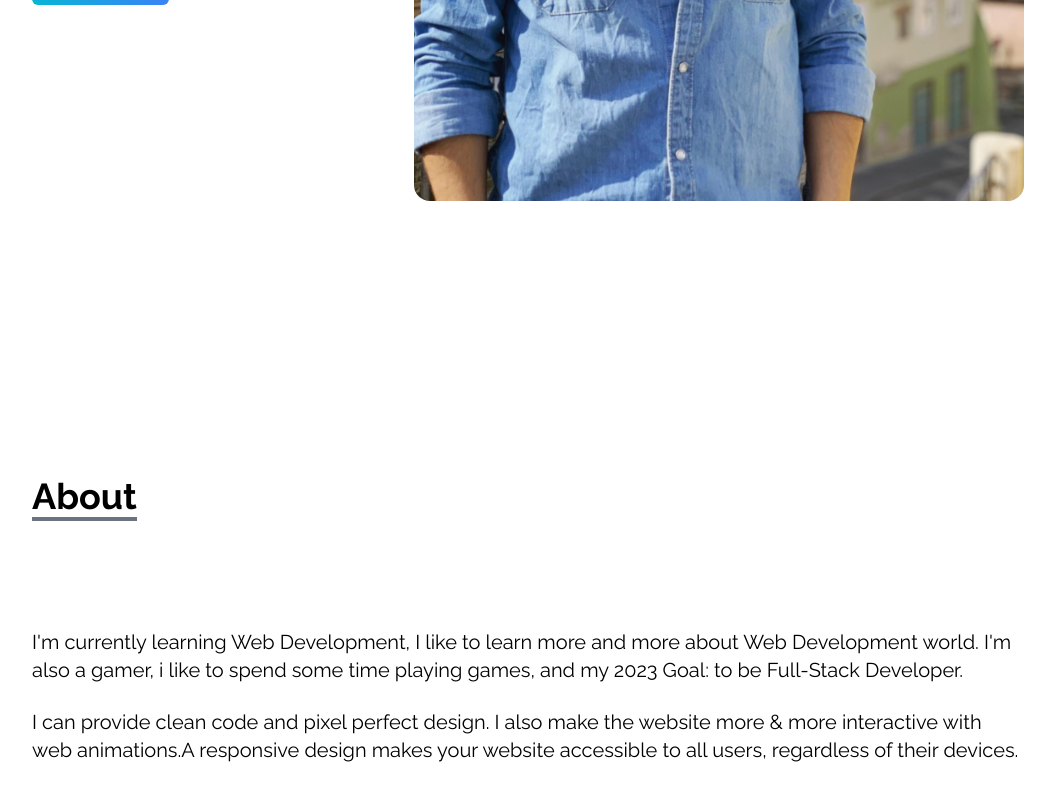
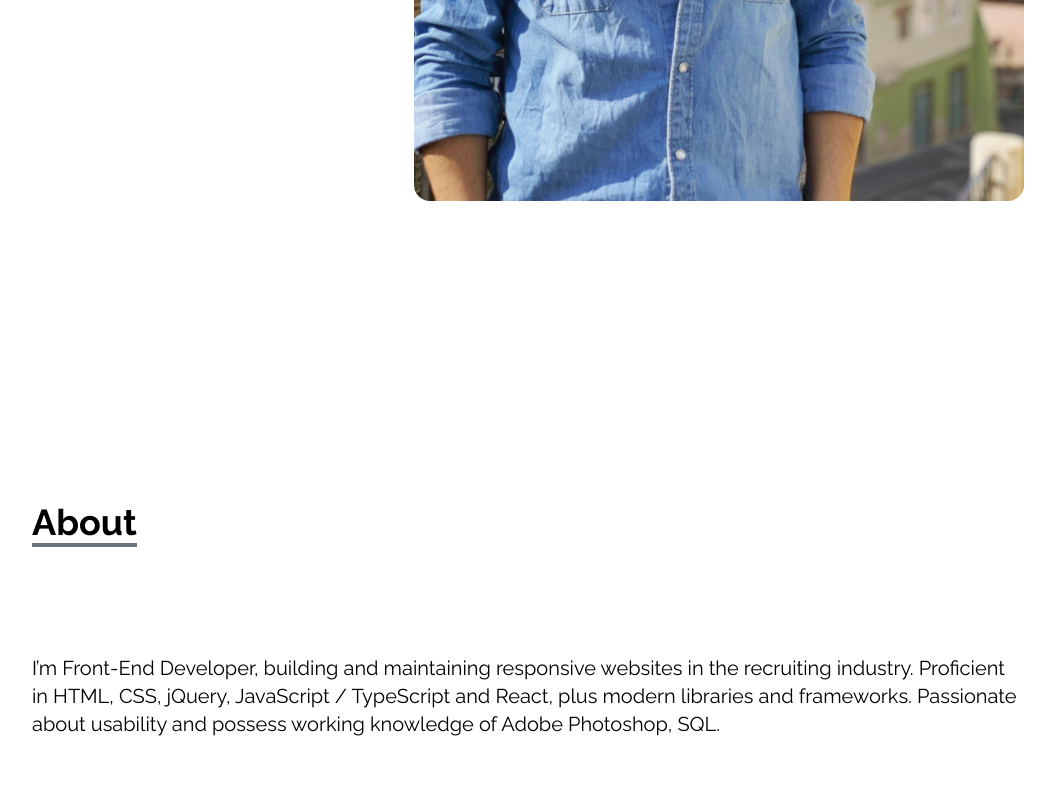
Before and after one commit to mremperorx/my-portfolio, a React (Vite) app: page / in a window 1280 px wide. Shown: the part 604-1404 px from the top of the page, without its empty margins (112-1167 px from the left). Built offline with nearby package versions, Linux system fonts and the light colour scheme.

Commit message:
Updated!

```diff
--- a/src/components/About.jsx
+++ b/src/components/About.jsx
@@ -14,13 +14,11 @@ const About = () => {
         </div>
 
         <p className="text-xl mt-20">
-        I'm currently learning Web Development, I like to learn more and more about Web Development world. I'm also a gamer, i like to spend some time playing games, and my 2023 Goal: to be Full-Stack Developer.
-        </p>
-
-        <br />
-
-        <p className="text-xl">
-         I can provide clean code and pixel perfect design. I also make the website more & more interactive with web animations.A responsive design makes your website accessible to all users, regardless of their devices.
+          I’m Front-End Developer, building and maintaining
+          responsive websites in the recruiting industry. Proficient in
+          HTML, CSS, jQuery, JavaScript / TypeScript and React, plus
+          modern libraries and frameworks. Passionate about usability
+          and possess working knowledge of Adobe Photoshop, SQL.
         </p>
       </div>
     </div>
--- a/src/components/Experience.jsx
+++ b/src/components/Experience.jsx
@@ -100,7 +100,6 @@ const Experience = () => {
         </div>
       </div>
     </div>
-
   );
 };
 
--- a/src/components/Home.jsx
+++ b/src/components/Home.jsx
@@ -17,8 +17,7 @@ const Home = () => {
             I'm a Front-End Developer
           </h2>
           <p className="py-4 max-w-md">
-             I'm currently learning Front-End at IT-School.
-             I love to work on web application using technologies like
+            I love to work on web application using technologies like
             React, Tailwind, NodeJs and Vite.
           </p>
 
--- a/src/components/Projects.jsx
+++ b/src/components/Projects.jsx
@@ -21,7 +21,7 @@ const Projects = () => {
     {
       id: 3,
       src: StorePageWithCart,
-      source: "https://github.com/mremperorx/shopping-cart",
+      source: "https://victorious-store.netlify.app",
       liveCode: "https://sparkly-sfogliatella-f11cab.netlify.app",
     },
   ];
@@ -40,7 +40,7 @@ const Projects = () => {
         </div>
 
         <div className="grid sm:grid-cols-2 md:grid-cols-3 gap-8 px-12 sm:px-0">
-          {project.map(({ id, src, source, liveCode}) => (
+          {project.map(({ id, src, source, liveCode }) => (
             <div key={id} className="shadow-md shadow-gray-600 rounded-lg">
               <img
                 src={src}
@@ -49,7 +49,7 @@ const Projects = () => {
               />
               <div className="flex items-center justify-center">
                 <button className="w-1/2 px-6 py-3 m-4 duration-200 hover:scale-105">
-                 <a href={source}>Code</a>
+                  <a href={source}>Code</a>
                 </button>
                 <button className="w-1/2 px-6 py-3 m-4 duration-200 hover:scale-105">
                   <a href={liveCode}>Demo</a>
```
Also changed, not shown: src/App.jsx (+4 -4 lines), src/components/NavBar.jsx (line endings or trailing spaces).
